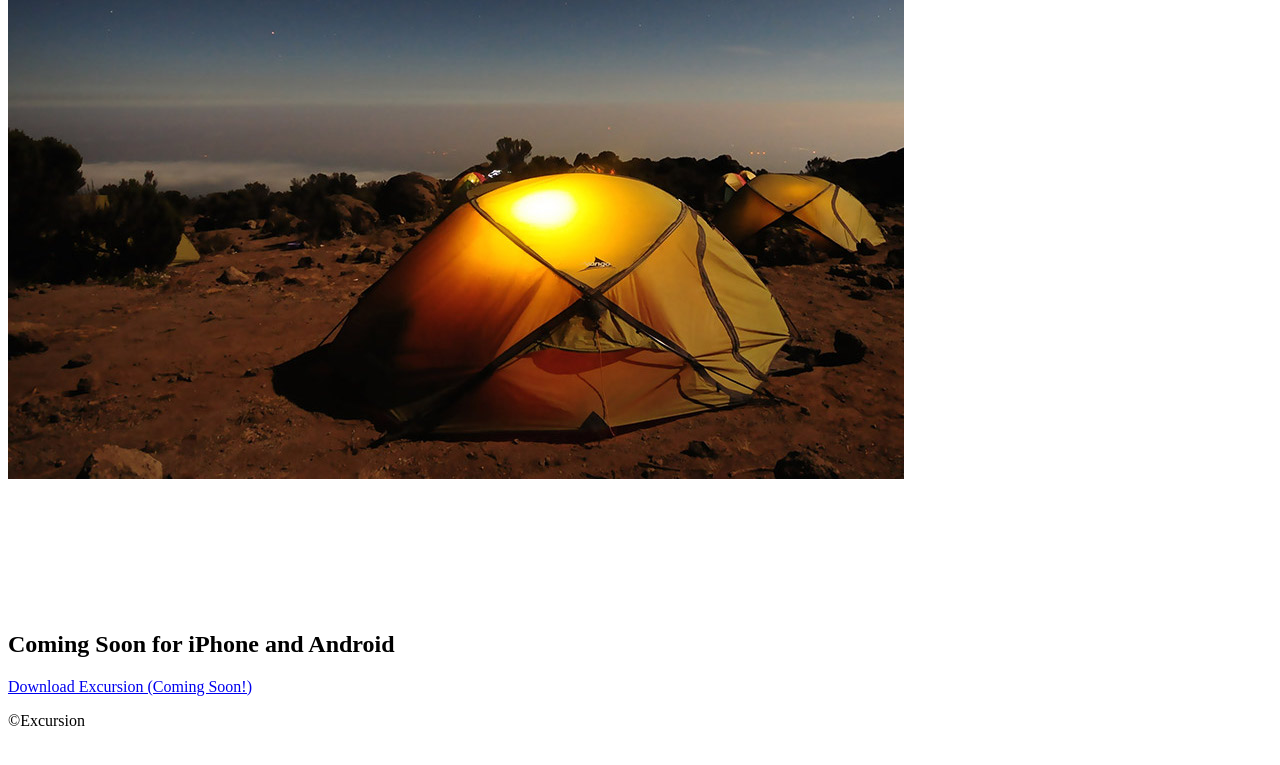
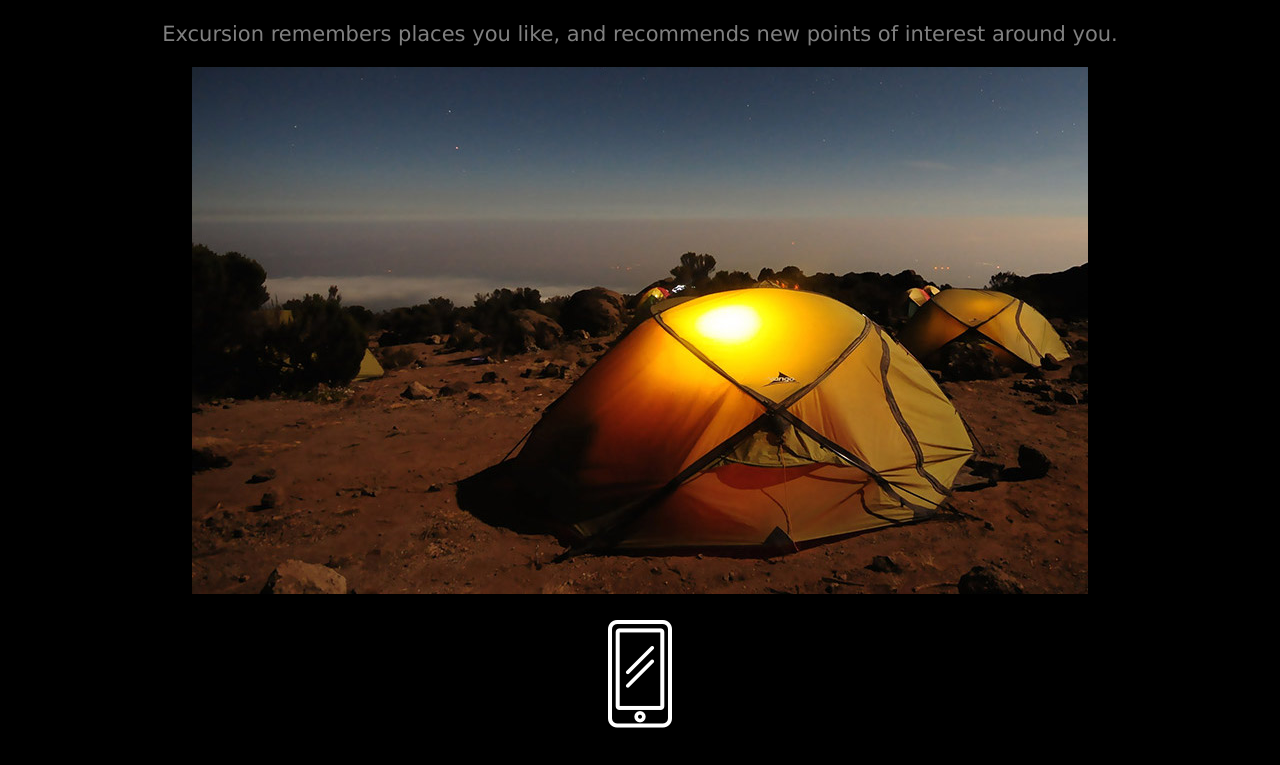
Before and after one commit to crimsonjoker2/excursion, a plain HTML site: page index.html in a window 1280 px wide. Shown: the part 417-1182 px from the top of the page. Drawn offline with Linux system fonts and the light colour scheme; the site is published under a folder, as on GitHub Pages, so addresses that start at the root find nothing.

Commit message:
Excursion# 9
Undo from last

```diff
--- a/index.html
+++ b/index.html
@@ -1,7 +1,7 @@
 <!DOCTYPE html>
 <html>
 <head>
-	<link rel="stylesheet" href="/resources/css/style.css" type="text/css">
+	<link rel="stylesheet" href="resources/css/style.css" type="text/css">
 	<title>Excursion</title>
 </head>
 <body>
```
